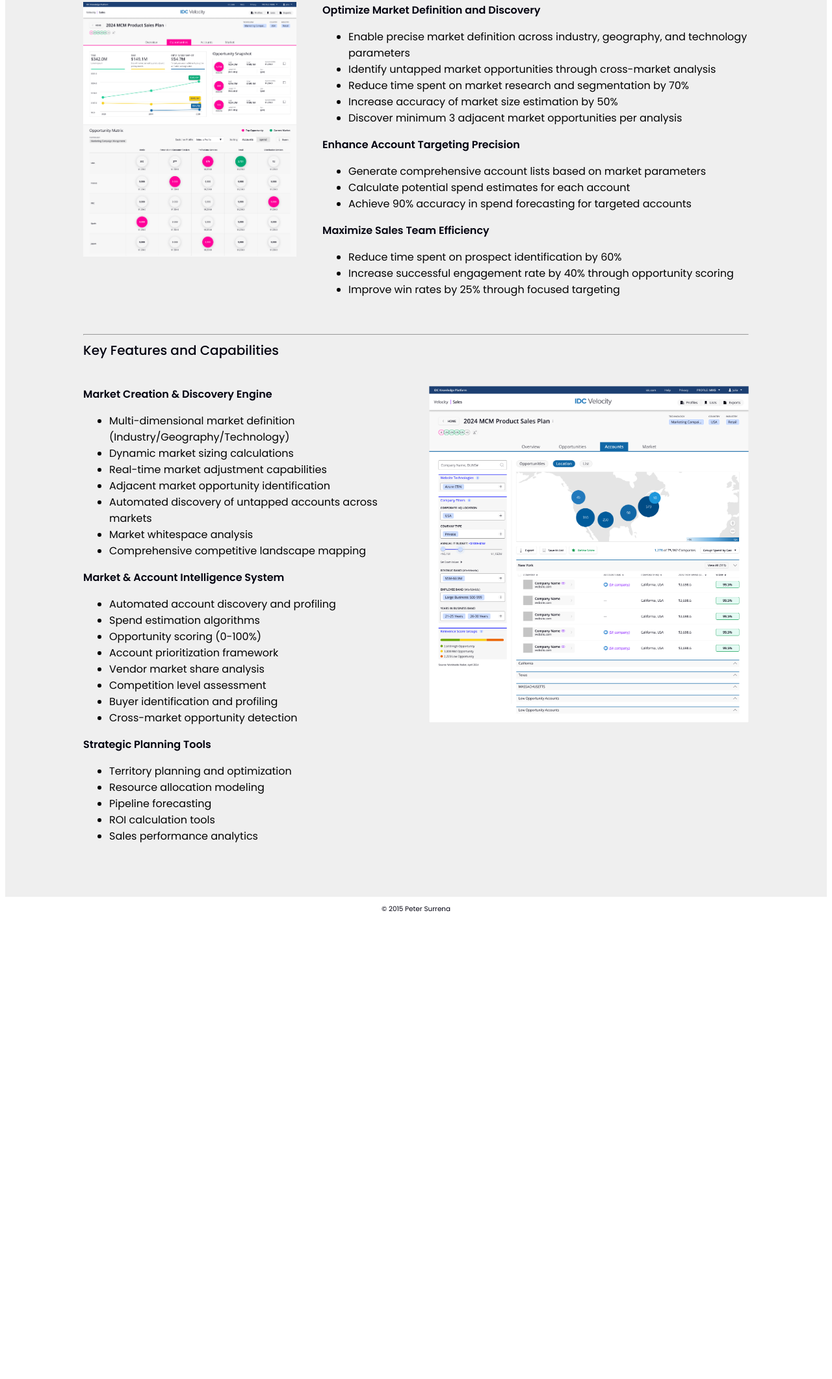
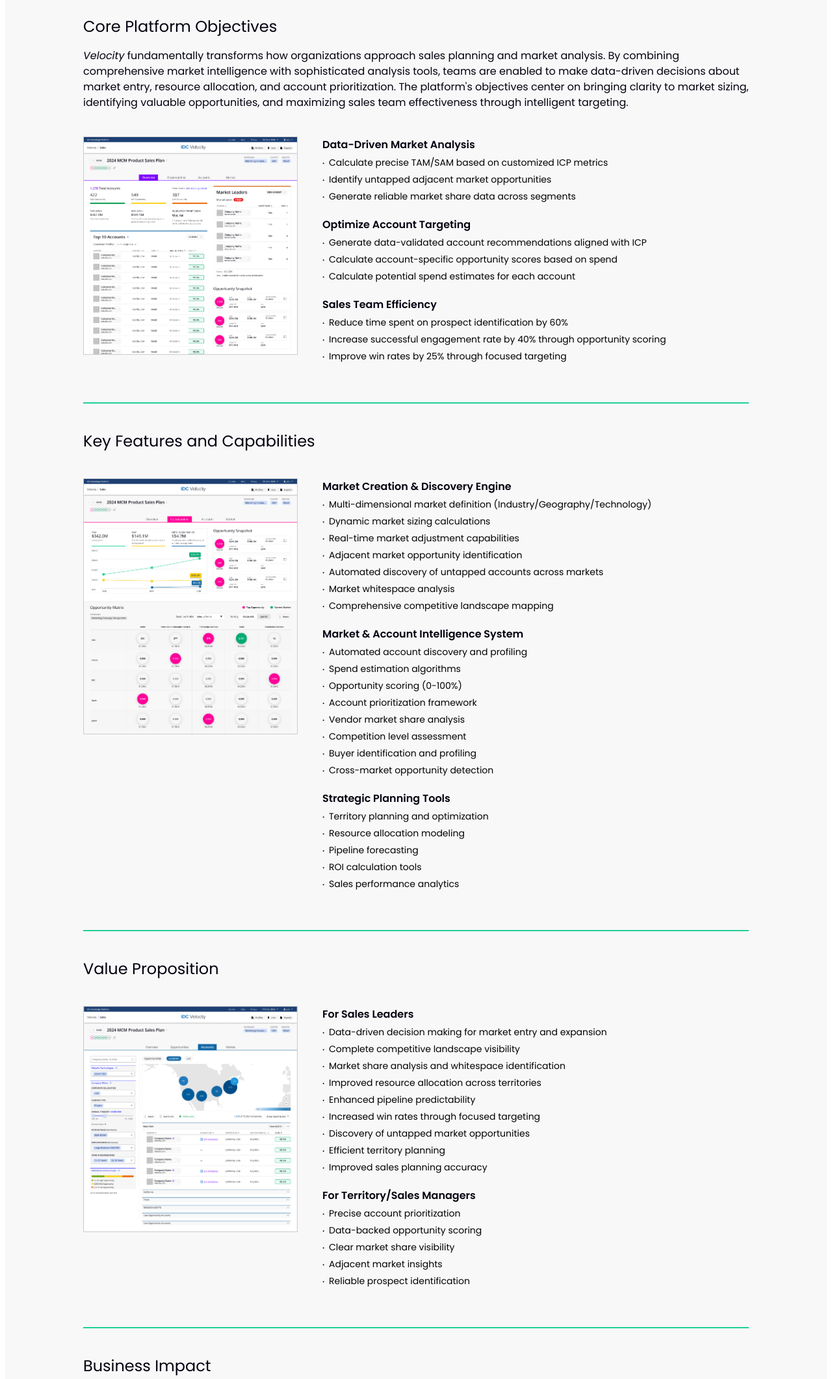
Before and after one commit to psurrena11/petersurrena, a website: page velocity.html in a window 1280 px wide. Shown: the part 374-2496 px from the top of the page at 65% size. Before the commit the page ends 1791 px from the top, so only its background shows below. Drawn offline with Linux system fonts and the light colour scheme.

Commit message:
velocity updates

```diff
--- a/package.json
+++ b/package.json
@@ -4,6 +4,8 @@
   },
   "scripts": {
     "build:scss": "sass scss/app.scss:app.css",
-    "watch:scss": "sass --watch scss/app.scss:app.css"
+    "watch:scss": "sass --watch scss/app.scss:app.css",
+    "predeploy": "npm run build",
+    "deploy": "gh-pages -d build"
   }
 }
--- a/scss/app.scss
+++ b/scss/app.scss
@@ -2,12 +2,16 @@
 
 $black: #01010F;
 $white: #FFFFFF;
-$bg-grey: #EFEFEF;
+$bg-grey: #F8F8F8;
+$med-grey: #CCCCCC;
 $grey: #333333;
+$mint: #20D099;
+$mint-light: #E3FAF3;
 
 $sp_lg: 40px;
 $sp_md: 20px;
 $sp_sm: 10px;
+$sp_xsm: 5px;
 
 $max-width: 1024px;
 
@@ -28,20 +32,24 @@
 
 a {
     color: $black;
+
+    &:hover {
+        color: $grey;
+    }
 }
 
 h1 {
+    font-size: 1.75rem;
+    color: $black;
+    margin: 0;
+    font-weight: 600;
+}
+
+h2 {
     font-size: 1.5rem;
     color: $black;
     margin: 0;
-    font-weight: 500;
-}
-
-h2 {
-    font-size: 1.25rem;
-    color: $black;
-    margin: 0;
-    font-weight: 500;
+    font-weight: 400;
 }
 
 h3 {
@@ -49,6 +57,34 @@
     color: $black;
     margin: 0;
     font-weight: 600;
+}
+
+hr {
+    height: 0;
+    border: 1px solid $mint;
+    margin: $sp_lg 0;
+}
+
+ul {
+    margin: 0 $sp_sm;
+    padding: 0;
+
+    li {
+        list-style: none;
+        position: relative;
+        margin: $sp_xsm 0;
+        padding: 0 $sp_sm;
+        font-size: 0.875em;
+
+        &::before {
+            content: '• ';
+            position: absolute;
+            top: 6px;
+            left: -10px;
+            padding: 0 10px;
+            font-size: 0.5rem;
+        }
+    }
 }
 
 .wrapper {
@@ -106,6 +142,7 @@
 }
 
 #project {
+    border-top: 3px solid $mint;
     background-color: $bg-grey;
     padding: 2%;
 
@@ -116,6 +153,11 @@
 
         img {
             width: 100%;
+            border: 1px solid $med-grey;
+        }
+
+        ul {
+            margin: 0 0 $sp_md;
         }
     }
 
--- a/velocity.html
+++ b/velocity.html
@@ -31,31 +31,30 @@
     <main id="project">
         <div class="wrapper">
             <h1>IDC Velocity Sales</h1>
-            <p>Velocity Sales is a sales planning and operations tool that enables data-driven market targeting and account prioritization. Through sophisticated market segmentation and opportunity scoring, we help sales teams focus their efforts on high-value accounts with the greatest probability of conversion.</p>
+            <p><i>Velocity</i>> transforms sales planning and operations by providing data-driven market intelligence and account prioritization. By leveraging comprehensive market data, Velocity enables sales teams to precisely calculate their Total Addressable Market (TAM) and Service Addressable Market (SAM), identify ideal customer profiles (ICP), and focus their efforts on high-probability opportunities.</p>
 
             <hr>
 
             <h2>Core Platform Objectives</h2>
+            <p><i>Velocity</i> fundamentally transforms how organizations approach sales planning and market analysis. By combining comprehensive market intelligence with sophisticated analysis tools, teams are enabled to make data-driven decisions about market entry, resource allocation, and account prioritization. The platform's objectives center on bringing clarity to market sizing, identifying valuable opportunities, and maximizing sales team effectiveness through intelligent targeting.</p>
             <div class="grid_base h_1x2">
-                <img src="img/portfolio/velocity/velocity_opportunities.png" alt="Velocity Sales - Opportunities">
+                <img src="img/portfolio/velocity/velocity_overview.png" alt="Velocity Sales - Opportunities">
                 <div>
-                    <h3>Optimize Market Definition and Discovery</h3>
+                    <h3>Data-Driven Market Analysis</h3>
                     <ul>
-                        <li>Enable precise market definition across industry, geography, and technology parameters</li>
-                        <li>Identify untapped market opportunities through cross-market analysis</li>
-                        <li>Reduce time spent on market research and segmentation by 70%</li>
-                        <li>Increase accuracy of market size estimation by 50%</li>
-                        <li>Discover minimum 3 adjacent market opportunities per analysis</li>
+                        <li>Calculate precise TAM/SAM based on customized ICP metrics
+                        <li>Identify untapped adjacent market opportunities</li>
+                        <li>Generate reliable market share data across segments</li>
                     </ul>
 
-                    <h3>Enhance Account Targeting Precision</h3>
+                    <h3>Optimize Account Targeting</h3>
                     <ul>
-                        <li>Generate comprehensive account lists based on market parameters</li>
+                        <li>Generate data-validated account recommendations aligned with ICP
+                        <li>Calculate account-specific opportunity scores based on spend</li>
                         <li>Calculate potential spend estimates for each account</li>
-                        <li>Achieve 90% accuracy in spend forecasting for targeted accounts</li>
                     </ul>
 
-                    <h3>Maximize Sales Team Efficiency</h3>
+                    <h3>Sales Team Efficiency</h3>
                     <ul>
                         <li>Reduce time spent on prospect identification by 60%</li>
                         <li>Increase successful engagement rate by 40% through opportunity scoring</li>
@@ -67,7 +66,8 @@
             <hr>
 
             <h2>Key Features and Capabilities</h2>
-            <div class="grid_base h_1x1">
+            <div class="grid_base h_1x2">
+                <img src="img/portfolio/velocity/velocity_opportunities.png" alt="Velocity Sales - Groups">
                 <div>
                     <h3>Market Creation & Discovery Engine</h3>
                     <ul>
@@ -101,8 +101,67 @@
                         <li>Sales performance analytics</li>
                     </ul>
                 </div>
-                <img src="img/portfolio/velocity/velocity_groups.png" alt="Velocity Sales - Groups">
             </div>
+
+			<hr>
+
+            <h2>Value Proposition</h2>
+            <div class="grid_base h_1x2">
+                <div>
+                    <img src="img/portfolio/velocity/velocity_groups.png" alt="Velocity Sales - Groups">
+                </div>
+                <div>
+                    <h3>For Sales Leaders</h3>
+                    <ul>
+                        <li>Data-driven decision making for market entry and expansion</li>
+                        <li>Complete competitive landscape visibility</li>
+                        <li>Market share analysis and whitespace identification</li>
+                        <li>Improved resource allocation across territories</li>
+                        <li>Enhanced pipeline predictability</li>
+                        <li>Increased win rates through focused targeting</li>
+                        <li>Discovery of untapped market opportunities</li>
+                        <li>Efficient territory planning</li>
+                        <li>Improved sales planning accuracy</li>
+                    </ul>
+
+                    <h3>For Territory/Sales Managers</h3>
+                    <ul>
+                        <li>Precise account prioritization</li>
+                        <li>Data-backed opportunity scoring</li>
+                        <li>Clear market share visibility</li>
+                        <li>Adjacent market insights</li>
+                        <li>Reliable prospect identification</li>
+                    </ul>
+                </div>
+            </div>
+
+            <hr>
+
+            <h2>Business Impact</h2>
+            <div class="grid_base h_1x2">
+                <div>
+                    <img src="img/portfolio/velocity/velocity_account-opportunties.png" alt="Velocity Sales - Dashboard">
+                </div>
+                <div>
+                    <h3>Quantitative Outcomes</h3>
+                    <ul>
+                        <li>Reduced planning cycle time</li>
+                        <li>Increased pipeline velocity</li>
+                        <li>Improved win rates</li>
+                        <li>Enhanced team productivity</li>
+                    </ul>
+                    <h3>Strategic Benefits</h3>
+                    <ul>
+                        <li>Single source of market truth</li>
+                        <li>Validated growth opportunities</li>
+                        <li>Data-driven decision making</li>
+                        <li>Repeatable planning processk</li>
+                    </ul>
+                </div>
+
+
+            </div>
+
         </div>
     </main>
 
```
Also changed, not shown: app.css, img/portfolio/velocity/velocity_account-opportunties.png (added), img/portfolio/velocity/velocity_overview.png (added).
